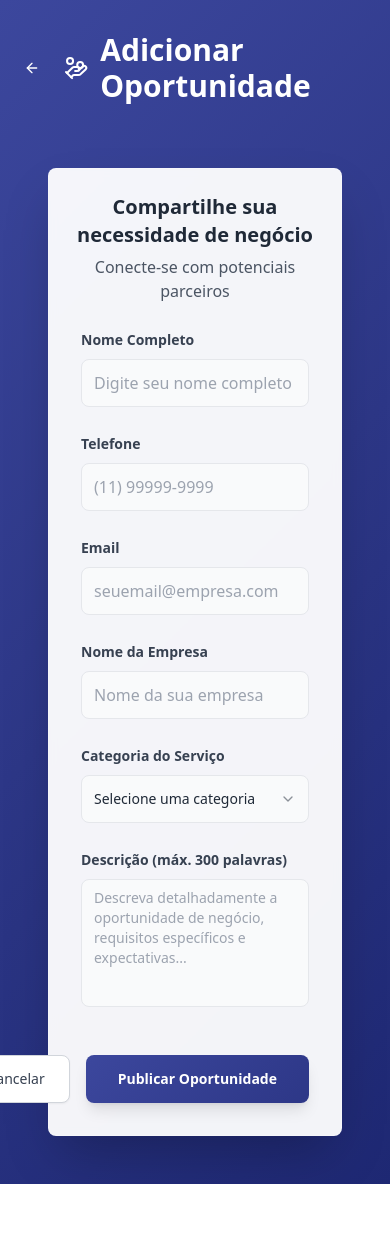
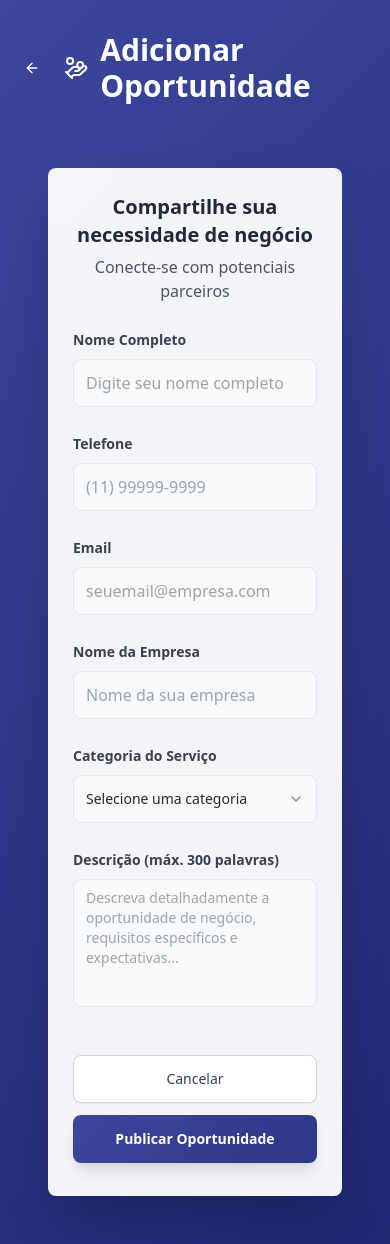
Before and after one commit to paulorenatoreche/biz-board-buzz, a React (Vite) app: page /add-demand in a window 390 px wide. Before the commit the page ends 1184 px from the top, so only its background shows below. Built offline with nearby package versions, Linux system fonts and the light colour scheme.

Commit message:
Fix: AddDemand component layout issues
Fixes layout issues in the AddDemand component, specifically addressing the contact buttons and the display of description and dates.

```diff
--- a/src/components/AddDemandForm.tsx
+++ b/src/components/AddDemandForm.tsx
@@ -111,16 +111,16 @@ const AddDemandForm = () => {
   };
 
   return (
-    <div className="relative z-10 px-4 pb-12">
-      <div className="container mx-auto max-w-2xl">
-        <Card className="bg-white/95 backdrop-blur-sm border border-white/20 shadow-2xl">
+    <div className="relative z-10 px-4 pb-12 w-full">
+      <div className="container mx-auto max-w-2xl w-full">
+        <Card className="bg-white/95 backdrop-blur-sm border border-white/20 shadow-2xl w-full">
           <CardHeader className="text-center pb-6">
             <h2 className="text-xl font-semibold text-gray-800">Compartilhe sua necessidade de negócio</h2>
             <p className="text-gray-600">Conecte-se com potenciais parceiros</p>
           </CardHeader>
-          <CardContent className="px-8 pb-8">
+          <CardContent className="px-6 sm:px-8 pb-8">
             <Form {...form}>
-              <form onSubmit={form.handleSubmit(handleSubmit)} className="space-y-6">
+              <form onSubmit={form.handleSubmit(handleSubmit)} className="space-y-6 w-full">
                 <PersonalInfoFields form={form} />
                 <CategoryFields
                   form={form}
--- a/src/components/CategoryFields.tsx
+++ b/src/components/CategoryFields.tsx
@@ -15,12 +15,12 @@ const CategoryFields = ({ form, showCustomCategory, onCategoryChange }: Category
   const selectedCategory = form.watch("category");
 
   return (
-    <>
+    <div className="space-y-6 w-full">
       <FormField
         control={form.control}
         name="category"
         render={({ field }) => (
-          <FormItem>
+          <FormItem className="w-full">
             <FormLabel className="text-gray-700 font-semibold">Categoria do Serviço</FormLabel>
             <Select
               onValueChange={onCategoryChange}
@@ -28,7 +28,7 @@ const CategoryFields = ({ form, showCustomCategory, onCategoryChange }: Category
               required
             >
               <FormControl>
-                <SelectTrigger className="bg-gray-50 border-gray-200 text-gray-800 focus:border-blue-400 focus:ring-2 focus:ring-blue-100 h-12 rounded-lg">
+                <SelectTrigger className="bg-gray-50 border-gray-200 text-gray-800 focus:border-blue-400 focus:ring-2 focus:ring-blue-100 h-12 rounded-lg w-full">
                   <SelectValue placeholder="Selecione uma categoria" />
                 </SelectTrigger>
               </FormControl>
@@ -49,13 +49,13 @@ const CategoryFields = ({ form, showCustomCategory, onCategoryChange }: Category
           control={form.control}
           name="customCategory"
           render={({ field }) => (
-            <FormItem>
+            <FormItem className="w-full">
               <FormLabel className="text-gray-700 font-semibold">Categoria Personalizada</FormLabel>
               <FormControl>
                 <Input
                   required={selectedCategory === "other"}
                   {...field}
-                  className="bg-gray-50 border-gray-200 text-gray-800 placeholder:text-gray-400 focus:border-blue-400 focus:ring-2 focus:ring-blue-100 h-12 rounded-lg"
+                  className="bg-gray-50 border-gray-200 text-gray-800 placeholder:text-gray-400 focus:border-blue-400 focus:ring-2 focus:ring-blue-100 h-12 rounded-lg w-full"
                   placeholder="Digite sua categoria personalizada"
                 />
               </FormControl>
@@ -63,7 +63,7 @@ const CategoryFields = ({ form, showCustomCategory, onCategoryChange }: Category
           )}
         />
       )}
-    </>
+    </div>
   );
 };
 
--- a/src/components/DescriptionField.tsx
+++ b/src/components/DescriptionField.tsx
@@ -14,12 +14,12 @@ const DescriptionField = ({ form }: DescriptionFieldProps) => {
       control={form.control}
       name="description"
       render={({ field }) => (
-        <FormItem>
+        <FormItem className="w-full">
           <FormLabel className="text-gray-700 font-semibold">Descrição (máx. 300 palavras)</FormLabel>
           <FormControl>
             <Textarea
               required
-              className="h-32 bg-gray-50 border-gray-200 text-gray-800 placeholder:text-gray-400 focus:border-blue-400 focus:ring-2 focus:ring-blue-100 rounded-lg resize-none"
+              className="h-32 bg-gray-50 border-gray-200 text-gray-800 placeholder:text-gray-400 focus:border-blue-400 focus:ring-2 focus:ring-blue-100 rounded-lg resize-none w-full"
               placeholder="Descreva detalhadamente a oportunidade de negócio, requisitos específicos e expectativas..."
               {...field}
               onChange={e => {
--- a/src/components/FormActions.tsx
+++ b/src/components/FormActions.tsx
@@ -10,18 +10,18 @@ const FormActions = ({ isSending }: FormActionsProps) => {
   const navigate = useNavigate();
 
   return (
-    <div className="flex gap-4 justify-end pt-6">
+    <div className="flex flex-col sm:flex-row gap-3 sm:gap-4 justify-end pt-6">
       <Button
         type="button"
         variant="outline"
         onClick={() => navigate("/")}
-        className="bg-white border-gray-300 text-gray-700 hover:bg-gray-50 hover:scale-105 h-12 px-6 rounded-lg shadow-sm"
+        className="bg-white border-gray-300 text-gray-700 hover:bg-gray-50 hover:scale-105 h-12 px-6 rounded-lg shadow-sm w-full sm:w-auto"
       >
         Cancelar
       </Button>
       <Button
         type="submit"
-        className="text-white border-0 shadow-lg hover:shadow-xl hover:scale-105 h-12 px-8 rounded-lg font-semibold"
+        className="text-white border-0 shadow-lg hover:shadow-xl hover:scale-105 h-12 px-8 rounded-lg font-semibold w-full sm:w-auto"
         style={{
           background: 'linear-gradient(135deg, rgb(60, 71, 157), rgb(45, 55, 135))'
         }}
--- a/src/components/PersonalInfoFields.tsx
+++ b/src/components/PersonalInfoFields.tsx
@@ -10,18 +10,18 @@ interface PersonalInfoFieldsProps {
 
 const PersonalInfoFields = ({ form }: PersonalInfoFieldsProps) => {
   return (
-    <>
+    <div className="space-y-6 w-full">
       <FormField
         control={form.control}
         name="fullName"
         render={({ field }) => (
-          <FormItem>
+          <FormItem className="w-full">
             <FormLabel className="text-gray-700 font-semibold">Nome Completo</FormLabel>
             <FormControl>
               <Input
                 required
                 {...field}
-                className="bg-gray-50 border-gray-200 text-gray-800 placeholder:text-gray-400 focus:border-blue-400 focus:ring-2 focus:ring-blue-100 h-12 rounded-lg"
+                className="bg-gray-50 border-gray-200 text-gray-800 placeholder:text-gray-400 focus:border-blue-400 focus:ring-2 focus:ring-blue-100 h-12 rounded-lg w-full"
                 placeholder="Digite seu nome completo"
               />
             </FormControl>
@@ -33,14 +33,14 @@ const PersonalInfoFields = ({ form }: PersonalInfoFieldsProps) => {
         control={form.control}
         name="phone"
         render={({ field }) => (
-          <FormItem>
+          <FormItem className="w-full">
             <FormLabel className="text-gray-700 font-semibold">Telefone</FormLabel>
             <FormControl>
               <Input
                 required
                 type="tel"
                 {...field}
-                className="bg-gray-50 border-gray-200 text-gray-800 placeholder:text-gray-400 focus:border-blue-400 focus:ring-2 focus:ring-blue-100 h-12 rounded-lg"
+                className="bg-gray-50 border-gray-200 text-gray-800 placeholder:text-gray-400 focus:border-blue-400 focus:ring-2 focus:ring-blue-100 h-12 rounded-lg w-full"
                 placeholder="(11) 99999-9999"
               />
             </FormControl>
@@ -52,14 +52,14 @@ const PersonalInfoFields = ({ form }: PersonalInfoFieldsProps) => {
         control={form.control}
         name="email"
         render={({ field }) => (
-          <FormItem>
+          <FormItem className="w-full">
             <FormLabel className="text-gray-700 font-semibold">Email</FormLabel>
             <FormControl>
               <Input
                 required
                 type="email"
                 {...field}
-                className="bg-gray-50 border-gray-200 text-gray-800 placeholder:text-gray-400 focus:border-blue-400 focus:ring-2 focus:ring-blue-100 h-12 rounded-lg"
+                className="bg-gray-50 border-gray-200 text-gray-800 placeholder:text-gray-400 focus:border-blue-400 focus:ring-2 focus:ring-blue-100 h-12 rounded-lg w-full"
                 placeholder="seuemail@empresa.com"
               />
             </FormControl>
@@ -71,20 +71,20 @@ const PersonalInfoFields = ({ form }: PersonalInfoFieldsProps) => {
         control={form.control}
         name="companyName"
         render={({ field }) => (
-          <FormItem>
+          <FormItem className="w-full">
             <FormLabel className="text-gray-700 font-semibold">Nome da Empresa</FormLabel>
             <FormControl>
               <Input
                 required
                 {...field}
-                className="bg-gray-50 border-gray-200 text-gray-800 placeholder:text-gray-400 focus:border-blue-400 focus:ring-2 focus:ring-blue-100 h-12 rounded-lg"
+                className="bg-gray-50 border-gray-200 text-gray-800 placeholder:text-gray-400 focus:border-blue-400 focus:ring-2 focus:ring-blue-100 h-12 rounded-lg w-full"
                 placeholder="Nome da sua empresa"
               />
             </FormControl>
           </FormItem>
         )}
       />
-    </>
+    </div>
   );
 };
 
```
